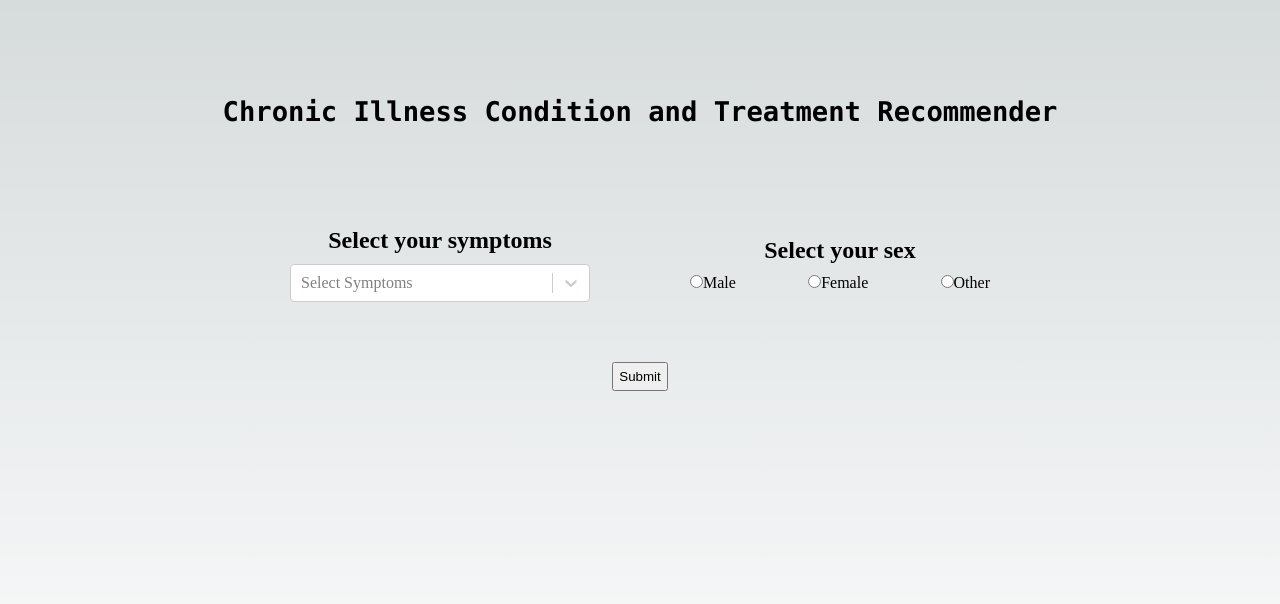
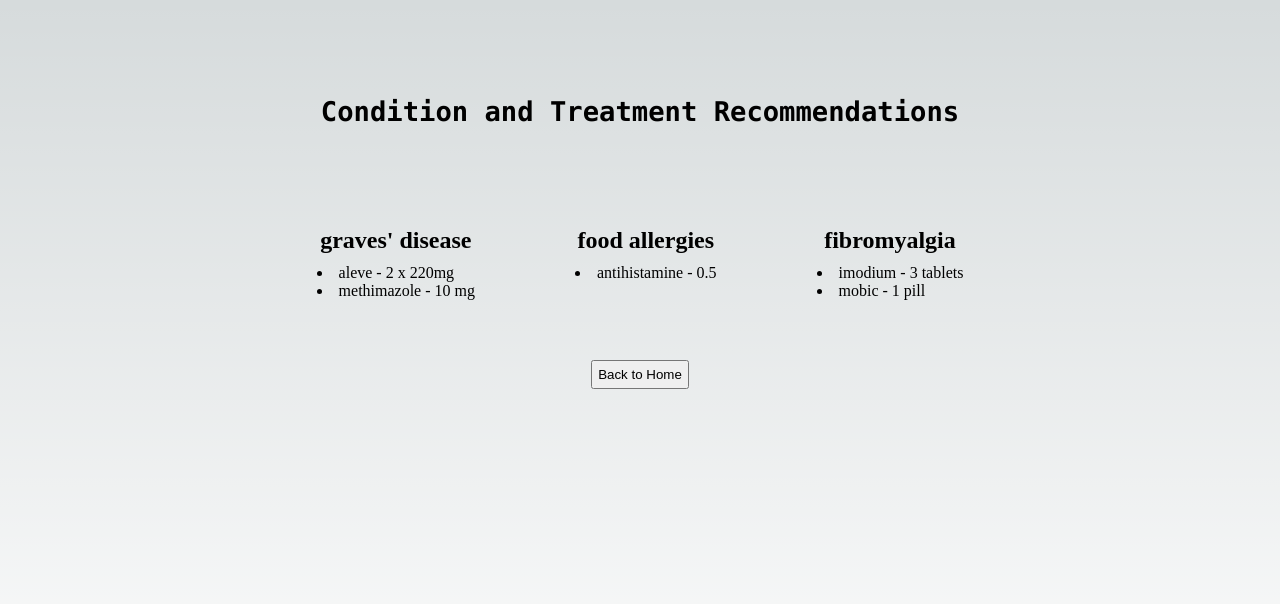
Before and after one commit to colin4554/cs4400-project, a Next.js app: page / in a window 1280 px wide. Both pictures are taken after typing "Sample" into the empty fields and a click on the input 639 px from the left and 376 px from the top of the page. Shown: the top 604 px of the page. Built offline with nearby package versions, Linux system fonts and the light colour scheme.

Commit message:
Updated frontend to include symptoms and conditions pages

```diff
--- a/pages/api/hello.js
+++ b/pages/api/hello.js
@@ -1,5 +1,9 @@
 // Next.js API route support: https://nextjs.org/docs/api-routes/introduction
 
 export default function handler(req, res) {
-  res.status(200).json({ name: 'John Doe' })
+  res.status(200).json([
+    {condition: "graves' disease", treatments: [{treatment: "aleve", dosage: "2 x 220mg"}, {treatment: "methimazole", dosage: '10 mg'}]},
+    {condition: "food allergies", treatments: [{treatment: "antihistamine", dosage: "0.5"}]},
+    {condition: "fibromyalgia", treatments: [{treatment: "imodium", dosage: "3 tablets"}, {treatment: "mobic", dosage: "1 pill"}]}
+  ])
 }
--- /dev/null
+++ b/pages/conditions.js
@@ -0,0 +1,57 @@
+import React, {useState} from "react"
+import Head from 'next/head'
+import Image from 'next/image'
+import { Inter } from 'next/font/google'
+import styles from '@/styles/Home.module.css'
+import Select from 'react-select'
+
+const inter = Inter({ subsets: ['latin'] })
+
+const Conditions = (props) => {
+  const [data, setData] = useState(initData());
+
+  function initData() {
+    console.log(props.data)
+    return props.data
+  }
+
+  function handleClick() {
+    props.onHandleData(data);
+  }
+
+  return (
+    <>
+        <Head>
+            <title>Chronic Illness Condition and Treatment Recommender</title>
+            <meta name="description" content="Chronic Illness Condition and Treatment Recommender" />
+            <meta name="viewport" content="width=device-width, initial-scale=1" />
+            <link rel="icon" href="/favicon.ico" />
+        </Head>
+        <main className={styles.main}>
+            <div className={styles.description}>
+                <h1>Condition and Treatment Recommendations</h1>
+            </div>
+            <div className={styles.inputBlock}>
+                <div className={styles.row}>
+                    {data.map(condition => (
+                        <div key={condition.condition} className={styles.col}>
+                            <h2 className={styles.label}>{condition.condition}</h2>
+                            <div>
+                                {condition.treatments.map(treatment => (
+                                    <li key={treatment.treatment}>
+                                        {treatment.treatment} - {treatment.dosage}
+                                    </li>
+                                ))}
+                            </div>
+                        </div>
+                    ))}
+                </div>
+                <button type="button" className={styles.button} onClick={handleClick}>Back to Home</button>
+            </div>
+        </main>
+    </>
+  )
+
+
+}
+export default Conditions;
--- a/pages/index.js
+++ b/pages/index.js
@@ -4,104 +4,44 @@ import Image from 'next/image'
 import { Inter } from 'next/font/google'
 import styles from '@/styles/Home.module.css'
 import Select from 'react-select'
+import Symptoms from './symptoms.js'
+import Conditions from './conditions.js'
 
 const inter = Inter({ subsets: ['latin'] })
 
-export default function Home() {
-  const [selectedSymptoms, setSelectedSymptoms] = useState();
-  const [selectedSex, setSelectedSex] = useState();
-  const [symptomsList, setSymptomsList] = useState(initSymptoms());
 
+const Home = () => {
+  const [display, setDisplay] = useState('Symptoms');
+  const [data, setData] = useState([]);
 
-  function handleSelect(symptoms) {
-    setSelectedSymptoms(symptoms);
+  function changeDisplay() {
+    if(display == 'Symptoms') {
+      setDisplay('Conditions')
+    } else {
+      setDisplay('Symptoms')
+    }
+    console.log('changed display to', display)
+  }
+  function renderInner() {
+    console.log('called renderInner')
+    if(display === 'Symptoms') {
+      return <Symptoms onHandleData={handleData} />
+    } else if (display === 'Conditions') {
+      return <Conditions data={data}/>
+    }
   }
 
-  function handleRadioChange(event) {
-    setSelectedSex(event.target.value);
-  }
-
-  function handleSubmit(event) {
-    event.preventDefault();
-    console.log(selectedSymptoms, selectedSex);
-  }
-
-  function initSymptoms() {
-    var symptoms = require('../public/symptomsList.json')
-    symptoms = symptoms.map((symptom) => {return {value: symptom.value, label: symptom.value}})
-    return symptoms;
+  function handleData(data) {
+    console.log('handleData called')
+    setData(data)
+    changeDisplay();
   }
 
   return (
-    <>
-      <Head>
-        <title>Chronic Illness Condition and Treatment Recommender</title>
-        <meta name="description" content="Chronic Illness Condition and Treatment Recommender" />
-        <meta name="viewport" content="width=device-width, initial-scale=1" />
-        <link rel="icon" href="/favicon.ico" />
-      </Head>
-      <main className={styles.main}>
-        <div className={styles.description}>
-          <h1>Chronic Illness Condition and Treatment Recommender</h1>
-        </div>
-        <form onSubmit={handleSubmit} className={styles.form}>
-          <div className={styles.formInputs}>
-            <div className={styles.inputBlock}>
-              <h2 className={styles.label}>Select your symptoms</h2>
-              <div className={styles.selectContainer}>
-                <Select
-                  id="symptomsSelector"
-                  options={symptomsList}
-                  placeholder="Select Symptoms"
-                  value={selectedSymptoms}
-                  onChange={handleSelect}
-                  isSearchable={true}
-                  isMulti
-                />
-              </div>
-            </div>
-            <div className={styles.inputBlock}>
-            <h2 className={styles.label}>Select your sex</h2>
-              <div className={styles.radioContainer}>
-                <div className="radio">
-                  <label>
-                    <input
-                      type="radio"
-                      value="Male"
-                      checked={selectedSex === "Male"}
-                      onChange={handleRadioChange}
-                    />
-                    Male
-                  </label>
-                </div>
-                <div className="radio">
-                  <label>
-                    <input
-                      type="radio"
-                      value="Female"
-                      checked={selectedSex === "Female"}
-                      onChange={handleRadioChange}
-                    />
-                    Female
-                  </label>
-                </div>
-                <div className="radio">
-                  <label>
-                    <input
-                      type="radio"
-                      value="Other"
-                      checked={selectedSex === "Other"}
-                      onChange={handleRadioChange}
-                    />
-                    Other
-                  </label>
-                </div>
-              </div>
-            </div>
-          </div>
-          <input type="submit" className={styles.button}/>
-        </form>
-      </main>
-    </>
+    <div>
+      {display == 'Symptoms' ? <Symptoms onHandleData={handleData} /> : <Conditions data={data} onHandleData={handleData}/>}
+    </div>
   )
 }
+
+export default Home;
--- /dev/null
+++ b/pages/symptoms.js
@@ -0,0 +1,119 @@
+import React, {useState} from "react"
+import Head from 'next/head'
+import Image from 'next/image'
+import { Inter } from 'next/font/google'
+import styles from '@/styles/Home.module.css'
+import Select from 'react-select'
+const inter = Inter({ subsets: ['latin'] })
+
+const Symptoms = (props) => {
+    const [selectedSymptoms, setSelectedSymptoms] = useState();
+    const [selectedSex, setSelectedSex] = useState();
+    const [symptomsList, setSymptomsList] = useState(initSymptoms());
+
+
+    function handleSelect(symptoms) {
+      setSelectedSymptoms(symptoms);
+    }
+
+    function handleRadioChange(event) {
+      setSelectedSex(event.target.value);
+    }
+
+    const handleSubmit = async (event) => {
+      event.preventDefault();
+      console.log(selectedSymptoms, selectedSex);
+      try {
+        const response = await fetch("/api/hello", {
+          method: "POST",
+          body: {symptoms: selectedSymptoms, sex: selectedSex}
+        });
+        const data = await response.json();
+        console.log(data);
+        props.onHandleData(data)
+
+      } catch (err) {
+        console.log(err);
+      }
+    }
+
+    function initSymptoms() {
+      var symptoms = require('../public/symptomsList.json')
+      symptoms = symptoms.map((symptom) => {return {value: symptom.value, label: symptom.value}})
+      return symptoms;
+    }
+
+    return (
+      <>
+        <Head>
+          <title>Chronic Illness Condition and Treatment Recommender</title>
+          <meta name="description" content="Chronic Illness Condition and Treatment Recommender" />
+          <meta name="viewport" content="width=device-width, initial-scale=1" />
+          <link rel="icon" href="/favicon.ico" />
+        </Head>
+        <main className={styles.main}>
+          <div className={styles.description}>
+            <h1>Chronic Illness Condition and Treatment Recommender</h1>
+          </div>
+          <form onSubmit={handleSubmit} className={styles.form}>
+            <div className={styles.formInputs}>
+              <div className={styles.inputBlock}>
+                <h2 className={styles.label}>Select your symptoms</h2>
+                <div className={styles.selectContainer}>
+                  <Select
+                    id="symptomsSelector"
+                    options={symptomsList}
+                    placeholder="Select Symptoms"
+                    value={selectedSymptoms}
+                    onChange={handleSelect}
+                    isSearchable={true}
+                    isMulti
+                  />
+                </div>
+              </div>
+              <div className={styles.inputBlock}>
+              <h2 className={styles.label}>Select your sex</h2>
+                <div className={styles.radioContainer}>
+                  <div className="radio">
+                    <label>
+                      <input
+                        type="radio"
+                        value="Male"
+                        checked={selectedSex === "Male"}
+                        onChange={handleRadioChange}
+                      />
+                       <span className={styles.radioLabel}>Male</span>
+                    </label>
+                  </div>
+                  <div className="radio">
+                    <label>
+                      <input
+                        type="radio"
+                        value="Female"
+                        checked={selectedSex === "Female"}
+                        onChange={handleRadioChange}
+                      />
+                      <span className={styles.radioLabel}>Female</span>
+                    </label>
+                  </div>
+                  <div className="radio">
+                    <label>
+                      <input
+                        type="radio"
+                        value="Other"
+                        checked={selectedSex === "Other"}
+                        onChange={handleRadioChange}
+                      />
+                       <span className={styles.radioLabel}>Other</span>
+                    </label>
+                  </div>
+                </div>
+              </div>
+            </div>
+            <input type="submit" className={styles.button}/>
+          </form>
+        </main>
+      </>
+    )
+  }
+  export default Symptoms;
--- a/styles/Home.module.css
+++ b/styles/Home.module.css
@@ -83,6 +83,10 @@
   margin-bottom: 10px;
 }
 
+.radioLabel {
+  margin-left: 5px;
+}
+
 .selectContainer {
   width: 300px;
 }
@@ -111,6 +115,19 @@
 .button {
   padding: 5px;
   margin-top: 10px;
+}
+
+.row {
+  display: flex;
+  flex-direction: row;
+  justify-content: space-between;
+}
+
+.col {
+  display: flex;
+  flex-direction: column;
+  align-items: center;
+  padding: 50px;
 }
 
 .center::before {
```
